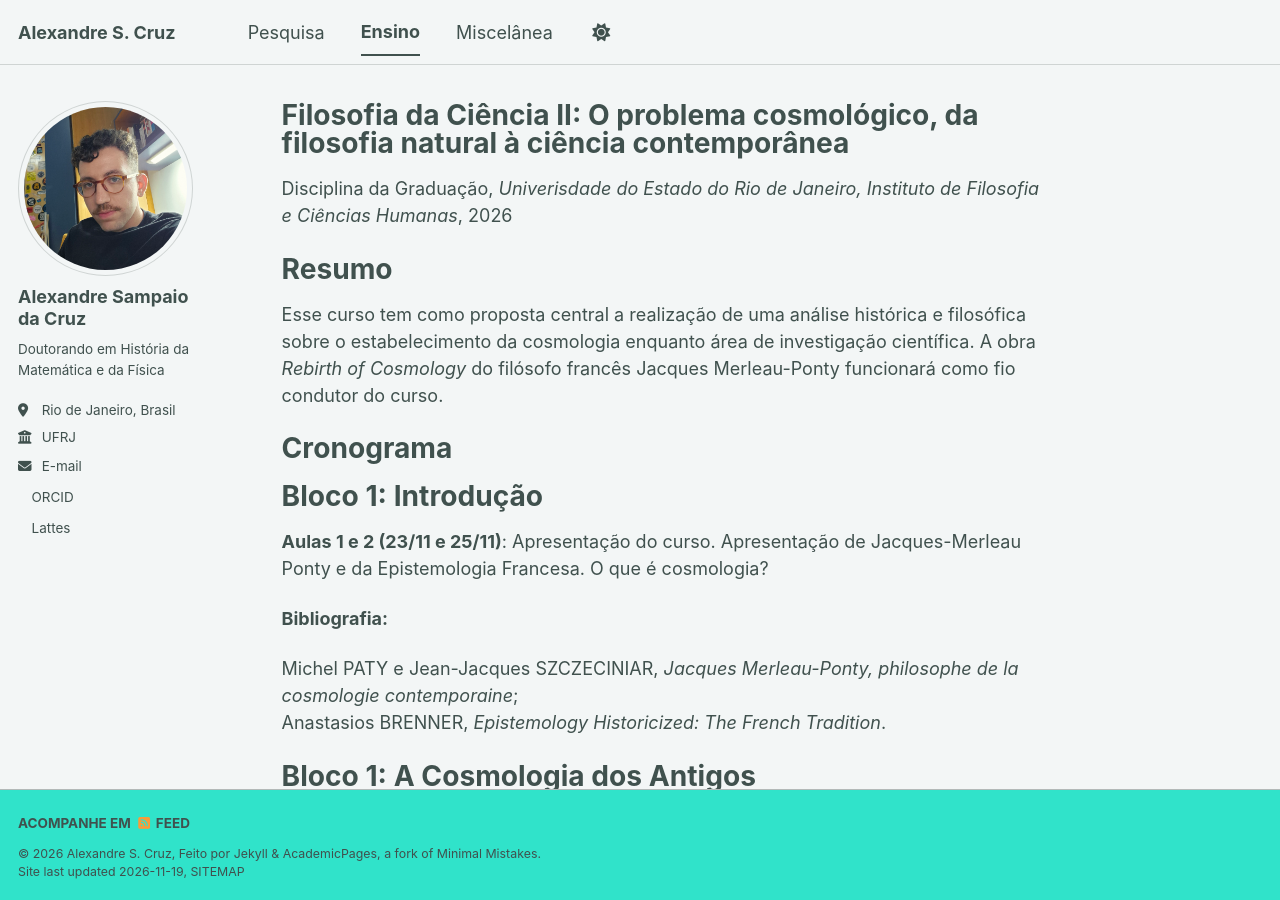
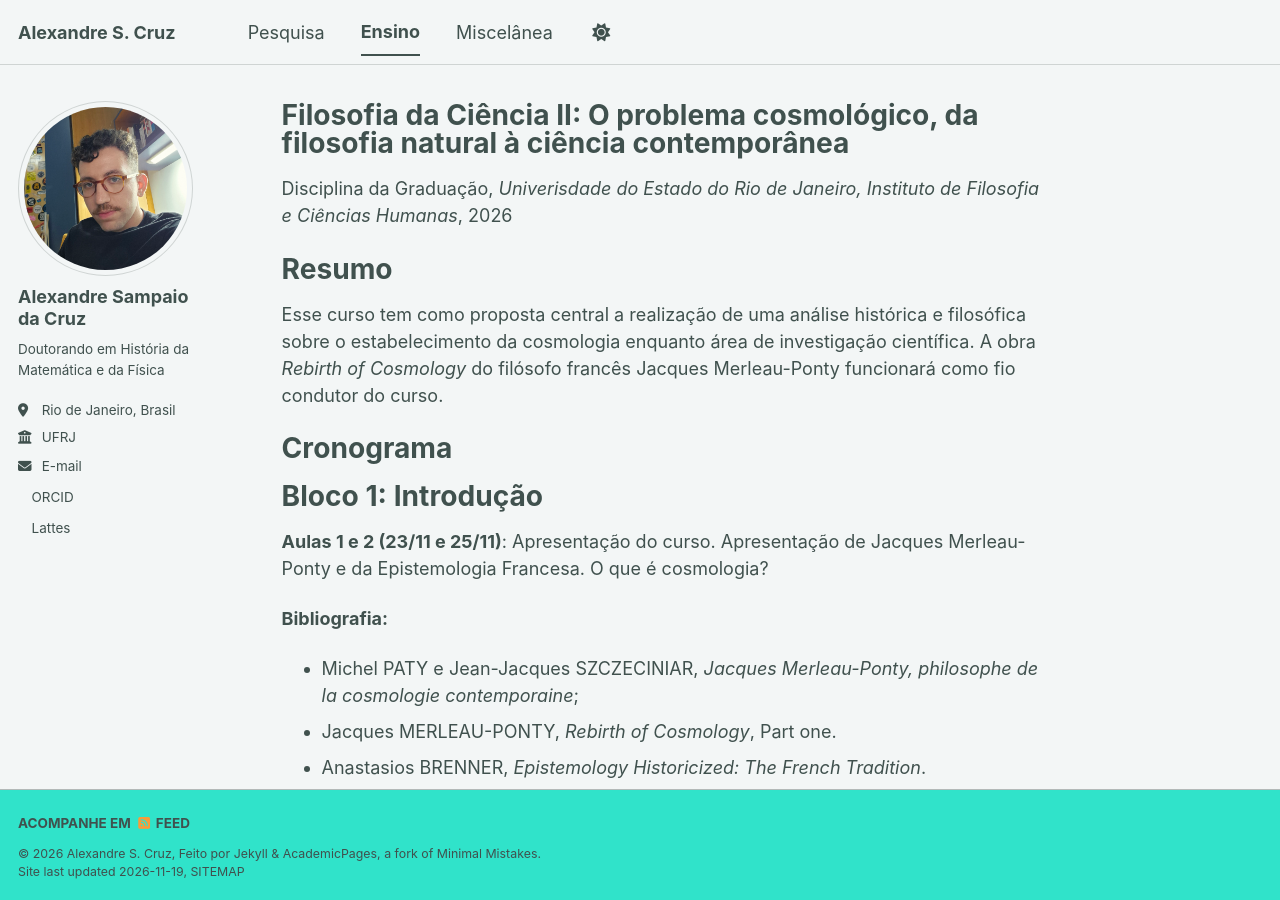
Before and after one commit to alexndr-sc/alexndr-sc.github.io, a Jekyll site: the page built from _teaching/2014-spring-teaching-1.md, in a window 1280 px wide and 900 px high. Built offline with Jekyll 4.4.1, drawn with Linux system fonts in a browser that asks for light colours; a script bundle is joined from its source files by our own code; a style sheet for code colours, icons or effects is not loaded.

Commit message:
Update 2014-spring-teaching-1.md

```diff
--- a/_teaching/2014-spring-teaching-1.md
+++ b/_teaching/2014-spring-teaching-1.md
@@ -18,12 +18,13 @@ Cronograma
 
 # Bloco 1: Introdução
 
-**Aulas 1 e 2 (23/11 e  25/11)**: Apresentação do curso. Apresentação de Jacques-Merleau Ponty e da Epistemologia Francesa. O que é cosmologia?
+**Aulas 1 e 2 (23/11 e  25/11)**: Apresentação do curso. Apresentação de Jacques Merleau-Ponty e da Epistemologia Francesa. O que é cosmologia?
 
 **Bibliografia:**
 
-Michel PATY e Jean-Jacques SZCZECINIAR, _Jacques Merleau-Ponty, philosophe de la cosmologie contemporaine_;
-Anastasios BRENNER, _Epistemology Historicized: The French Tradition_.
+- Michel PATY e Jean-Jacques SZCZECINIAR, _Jacques Merleau-Ponty, philosophe de la cosmologie contemporaine_;
+- Jacques MERLEAU-PONTY, _Rebirth of Cosmology_, Part one.
+- Anastasios BRENNER, _Epistemology Historicized: The French Tradition_.
 
 # Bloco 1: A Cosmologia dos Antigos
 
```
